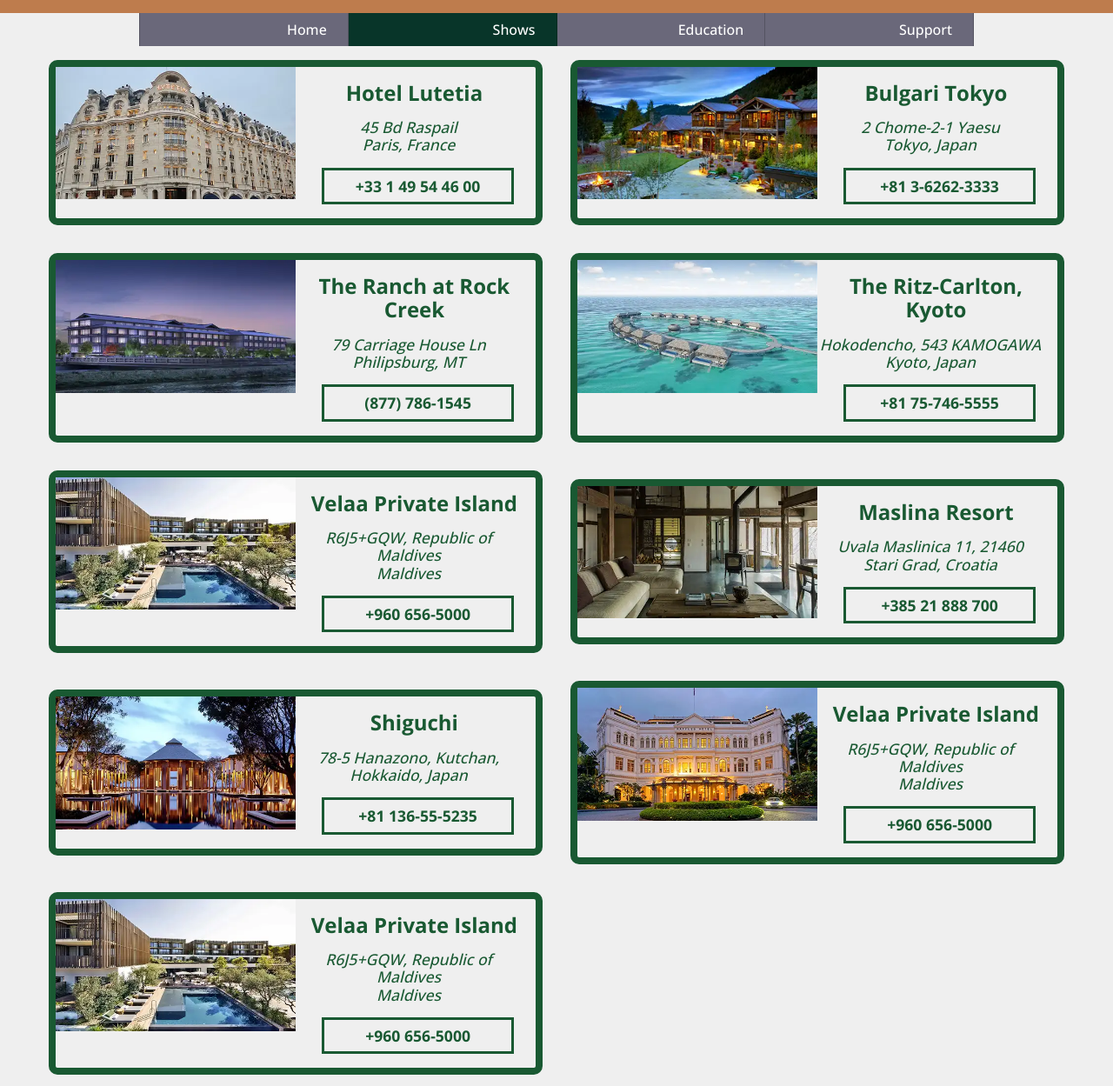
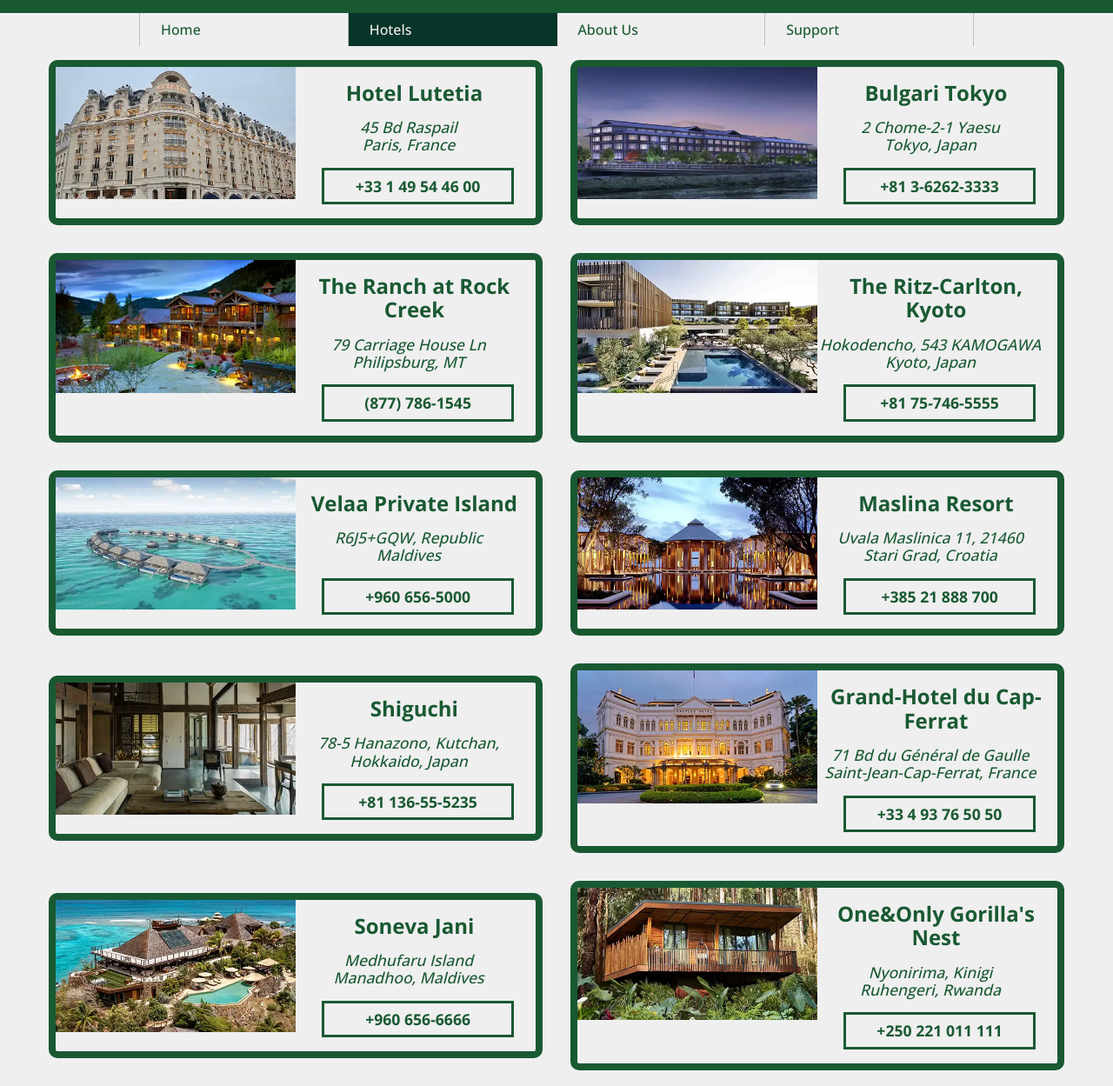
Before and after one commit to addilewis21/DWDD-2610, a plain HTML site: page Hotel/index.html in a window 1280 px wide. Shown: the part 89-1338 px from the top of the page at 87% size. Drawn offline with nearby package versions, Linux system fonts and the light colour scheme.

Commit message:
finished!

```diff
--- a/Hotel/index.html
+++ b/Hotel/index.html
@@ -1,8 +1,8 @@
 <!DOCTYPE html>
 <html lang="en">
 <head>
-    <title>Performing Arts Center</title>
-    <meta name="description" content="Performing Arts Center">
+    <title>Top Hotels</title>
+    <meta name="description" content="Top Hotels">
     <meta name="author" content="Addi Lewis">
 
     <meta charset="UTF-8">
@@ -29,17 +29,17 @@
     <div id="headerWrapper">
         <header>
             <img src ="images/logocircle.png" alt="logo">
-            <h1>Performing Arts Center</h1>
+            <h1>Top Hotels</h1>
             <button id="hamburgerBtn">&#9776;</button>
         </header>
     </div>
 
         <nav>
-            <div>Design Thinking</div>
+            <div>Top Hotels</div>
             <ul>
                 <li><a href="#">Home</a></li>
-                <li class="active"><a href="#">Shows</a></li>
-                <li><a href="#">Education</a></li>
+                <li class="active"><a href="#">Hotels</a></li>
+                <li><a href="#">About Us</a></li>
                 <li><a href="#">Support</a></li>
             </ul>
         </nav>
--- a/Hotel/js/hotels.js
+++ b/Hotel/js/hotels.js
@@ -8,50 +8,68 @@
     },
     {
       "name": "Bulgari Tokyo",
-      "photo": "images/h2s.webp",
+      "photo": "images/h3s.webp",
       "address": ["2 Chome-2-1 Yaesu", "Tokyo, Japan"],
       "phone": " +81 3-6262-3333",
     },
     {
       "name": "The Ranch at Rock Creek",
-      "photo": "images/h3s.webp",
+      "photo": "images/h2s.webp",
       "address": ["79 Carriage House Ln", "Philipsburg, MT"],
       "phone": "(877) 786-1545",
     },
     {
       "name": "The Ritz-Carlton, Kyoto",
-      "photo": "images/h4s.webp",
+      "photo": "images/h5s.webp",
       "address": ["Hokodencho, 543 KAMOGAWA", "Kyoto, Japan"],
       "phone": "+81 75-746-5555",
     },
     {
       "name": "Velaa Private Island",
-      "photo": "images/h5s.webp",
-      "address": ["R6J5+GQW, Republic of Maldives", "Maldives"],
+      "photo": "images/h4s.webp",
+      "address": ["R6J5+GQW, Republic", "Maldives"],
       "phone": "+960 656-5000",
     },
     {
       "name": "Maslina Resort",
-      "photo": "images/h6s.webp",
+      "photo": "images/h7s.webp",
       "address": ["Uvala Maslinica 11, 21460", "Stari Grad, Croatia"],
       "phone": "+385 21 888 700",
     },
     {
       "name": "Shiguchi",
-      "photo": "images/h7s.webp",
+      "photo": "images/h6s.webp",
       "address": ["78-5 Hanazono, Kutchan,", "Hokkaido, Japan"],
       "phone": "+81 136-55-5235",
     },
     {
-      "name": "Velaa Private Island",
+      "name": "Grand-Hotel du Cap-Ferrat",
       "photo": "images/h8s.webp",
-      "address": ["R6J5+GQW, Republic of Maldives", "Maldives"],
-      "phone": "+960 656-5000",
+      "address": [" 71 Bd du Général de Gaulle", "Saint-Jean-Cap-Ferrat, France"],
+      "phone": "+33 4 93 76 50 50",
     },
     {
-      "name": "Velaa Private Island",
-      "photo": "images/h5s.webp",
-      "address": ["R6J5+GQW, Republic of Maldives", "Maldives"],
-      "phone": "+960 656-5000",
+      "name": "Soneva Jani",
+      "photo": "images/h9s.webp",
+      "address": ["Medhufaru Island", "Manadhoo, Maldives"],
+      "phone": "+960 656-6666",
+    },
+    {
+      "name": "One&Only Gorilla's Nest",
+      "photo": "images/h10s.webp",
+      "address": ["Nyonirima, Kinigi", "Ruhengeri, Rwanda"],
+      "phone": "+250 221 011 111",
+    },
+    {
+      "name": "One Nature Nyaruswiga",
+      "photo": "images/h11s.webp",
+      "address": ["JQ65+M4,", "Seronera, Tanzania"],
+      "phone": "+971 4 558 6911",
+    },
+    {
+      "name": "St. Regis Residence Club",
+      "photo": "images/h12s.webp",
+      "address": ["315 E Dean S", "Aspen, CO"],
+      "phone": "(970) 920-3300",
     },
 ]
--- a/Hotel/scss/_medium.scss
+++ b/Hotel/scss/_medium.scss
@@ -35,7 +35,7 @@
 list-style-type: none;
 padding: 0;
 margin: 0;
-display: flex;
+display: block;
 li {
   flex: 1;
 }
--- a/Hotel/scss/_small.scss
+++ b/Hotel/scss/_small.scss
@@ -22,7 +22,7 @@
 }
 
 #headerWrapper {
-  background-color: $thirdColor;
+  background-color: $primaryColor;
   color: $fontColor;
 }
 
@@ -72,11 +72,11 @@
 }
 
 #navWrapper {
-  background-color: $primaryColor;
+  background-color: $fontColor;
 }
 
 nav {
-  background-color: $primaryColor;
+  background-color: $fontColor;
   width: 180px;
   position: absolute;
   top: 0;
@@ -84,7 +84,8 @@
   bottom: 0;
   transform: translateX(100%);
   display: block;
-  text-decoration: none;
+  text-align: left;
+
 
 
   div {
@@ -92,29 +93,35 @@
     text-align: center;
     padding: 1.5rem;
     font-size: 1.1rem;
-    background-color: white;
-    color: $thirdColor;
-    font-family: $boldWeight;
+    background-color: $fontColor;
+    color: $primaryColor;
+    font-weight: $boldWeight;
+    text-decoration: none;
+
+  }
+  ul {
+    list-style-type: none;
+    padding: 0;
+
+
   }
       ul li a{
-        text-decoration: none;
         display: block;
         padding: .9rem .5rem;
-        text-align: right;
         border-bottom: 1px rgba(0,0,0,0.25) solid;
-        color: white;
-
+        color: $primaryColor;
+        text-align: left;
+        text-decoration: none;
+        margin-left: 0;
 
       }
       ul li a:hover{
-        background-color: $thirdColor;
-        color: white;
-        text-decoration: none;
+        background-color: $primaryColor;
+        color: $fontColor;
       }
       li.active a {
-        color: white;
+        color: $fontColor;
         background-color: $secondaryColor;
-        text-decoration: none;
       }
 
   }
--- a/Hotel/scss/_variables.scss
+++ b/Hotel/scss/_variables.scss
@@ -1,4 +1,4 @@
-$primaryColor: #6A687A;
+$primaryColor: #195932;
 $secondaryColor: #083529;
 $thirdColor: #be7c4d;
 $fontColor: #EFEFEF;
```
Also changed, not shown: Hotel/css/styles.css, Hotel/css/styles.min.css.
